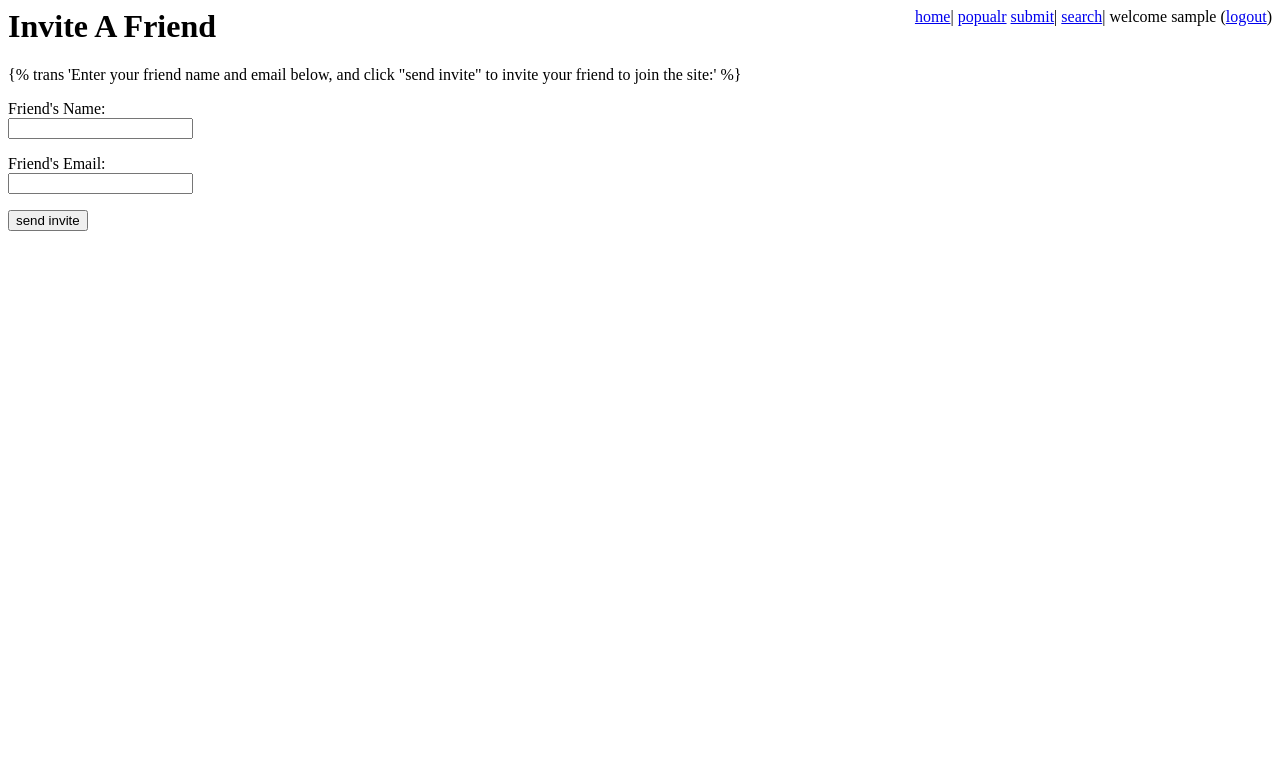
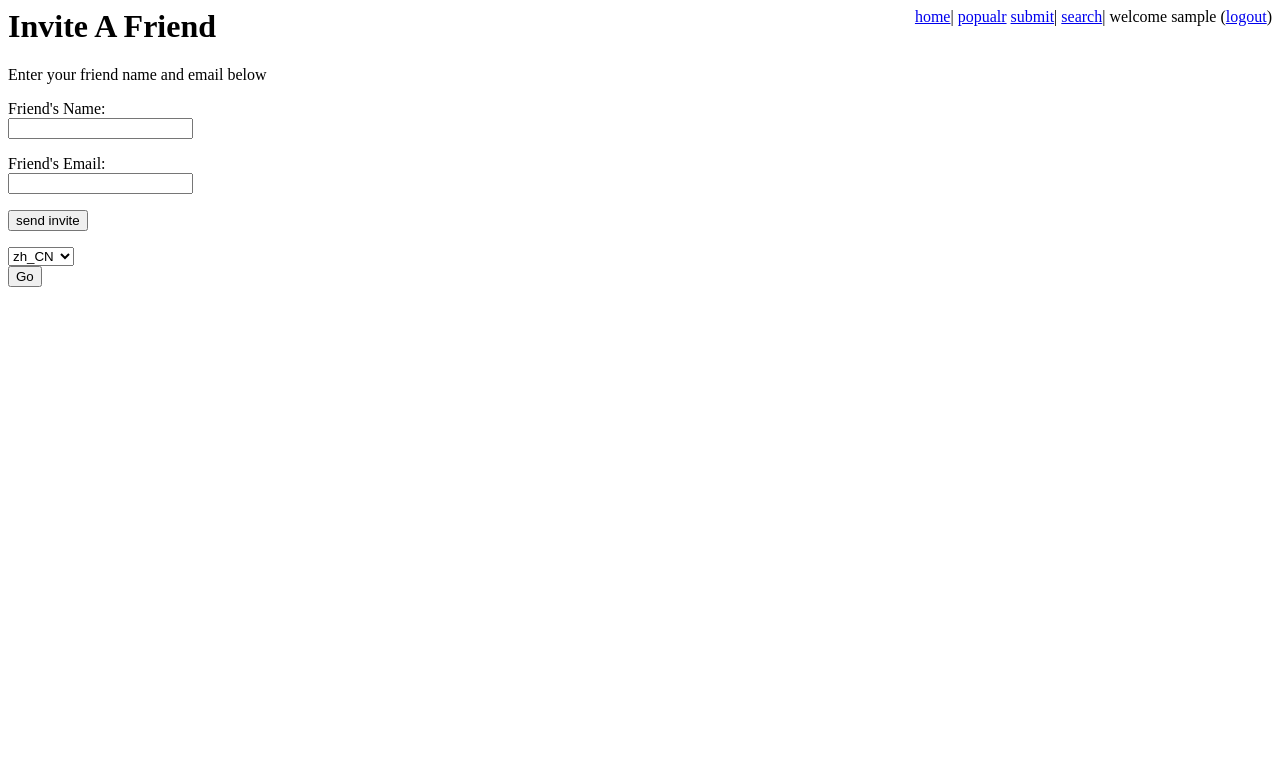
Before and after one commit to lilshady/Django_bookmarks, a Django app: page /friend/invite/ in a window 1280 px wide. Shown: the top 783 px of the page. Run offline with Django 3.2, Linux system fonts and the light colour scheme; the visitor is signed in with stand-in values (Sample User, id 1); parts of the project's set-up code (start-up, migrations or seed data) failed here and were passed over; some libraries are stand-ins or nearby versions.

Commit message:
1，完成了国际化，配置了cache

```diff
--- a/django_bookmarks/site_media/style.css
+++ b/django_bookmarks/site_media/style.css
@@ -56,5 +56,10 @@ ul.messages{
 border: 1px dashed #000;
 margin:1em 4em;
 padding: 1em;
+}
 
+#footer
+{
+  margin-top: 2em;
+  text-align: center;
 }
--- a/django_bookmarks/urls.py
+++ b/django_bookmarks/urls.py
@@ -58,4 +58,5 @@ urlpatterns = patterns('',
 	(r'^friend/add/$',friend_add),
 	(r'^friend/invite/$',friend_invite),
 	(r'friend/accept/(\w+)/$',friend_accept),
+	(r'^i18n/',include('django.conf.urls.i18n')),
 )
--- a/templates/base.html
+++ b/templates/base.html
@@ -32,5 +32,14 @@
     {% endif %}
 
   {% block content %}{% endblock %}
+<form action="/i18n/setlang/" method="post">
+  {% csrf_token %}
+<select name="language">
+    {% for lang in LANGUAGES %}
+    <option value="{{ lang.0 }}">{{ lang.1 }}</option>
+    {% endfor %}
+</select>
+<input type="submit" value="Go" />
+</form>
 </body>
 </html>
--- a/templates/friend_invite.html
+++ b/templates/friend_invite.html
@@ -1,10 +1,9 @@
 {% extends "base.html" %}
-{% load i18n%}
+{% load i18n %}
 {% block title %}{% trans 'Invite A Friend' %}{% endblock %}
 {% block head %}{% trans 'Invite A Friend' %}{% endblock %}
 {% block content %}
-{% trans 'Enter your friend name and email below,
- and click "send invite" to invite your friend to join the site:' %}
+{% trans 'Enter your friend name and email below' %}
 <form method="post" action=".">
 	{% csrf_token %}
 	{{form.as_p}}
```
Also changed, not shown: django_bookmarks/settings.py (+14 -1 lines), locale/en/LC_MESSAGES/django.po (added), locale/zh_CN/LC_MESSAGES/django.po, 7 other files.
